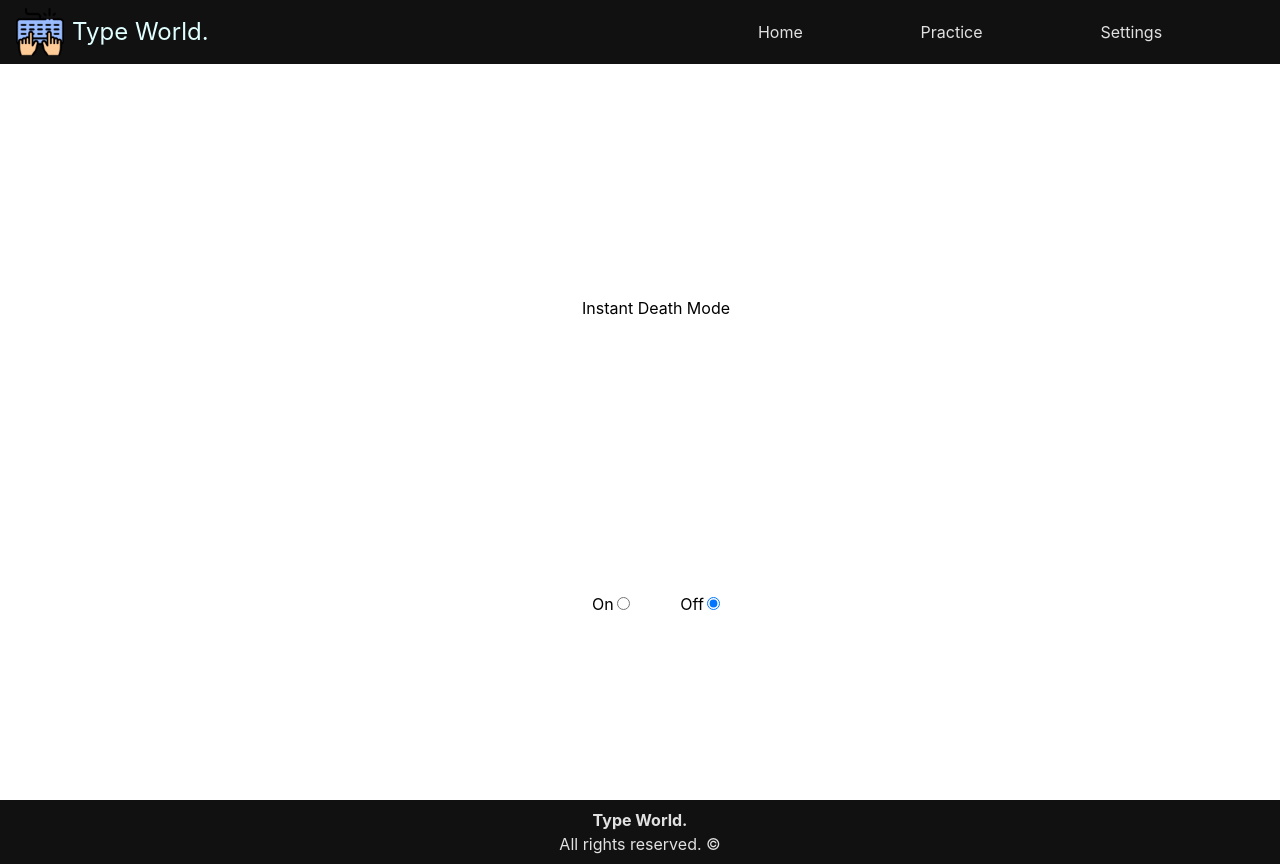
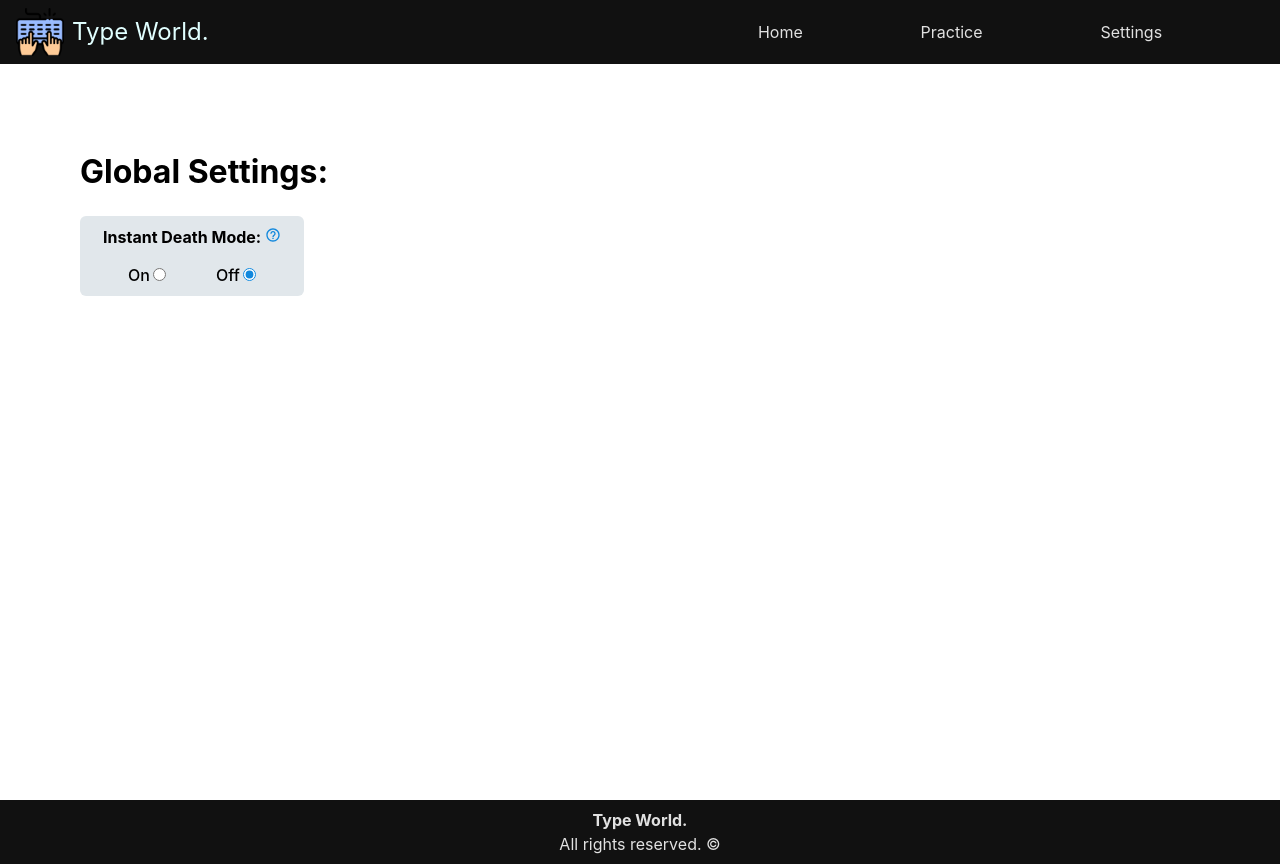
Before and after one commit to CamSteph/type-challenge01, a React (Vite) app: page /settings in a window 1280 px wide. Built offline with nearby package versions, Linux system fonts and the light colour scheme; a web font is replaced by a local one.

Commit message:
Add completion modal

```diff
--- a/src/components/LetterDisplay/index.jsx
+++ b/src/components/LetterDisplay/index.jsx
@@ -4,14 +4,15 @@ import { generateLetters } from '../../utils/generateLetters';
 
 const Container = styled.div`
   width: 100%;
-  min-height: 6em;
-  max-height: 15em;
-  padding: 20px;
-  border: 1.5px solid #ffffff;
+  /* min-height: 6em;
+  max-height: 15em; */
+  height: auto;
+  padding: 10px;
+  border: 1.5px solid #ccc;
   border-radius: 10px;
   margin: auto;
   display: grid;
-  place-items: center;
+  /* place-items: center; */
   line-height: 150%;
   `;
 
@@ -75,7 +76,7 @@ const LetterDisplay = ({
               return (
                 <Letter key={letter}>
                   {/* <span style={{backgroundColor: '#ced2d4', color: '#111'}}>{letter}</span> */}
-                  <span style={{background: 'transparent', color: '#111'}}>{letter}</span>
+                  <span style={{background: 'transparent', color: '#fff'}}>{letter}</span>
                 </Letter>
               )
             }
@@ -101,7 +102,7 @@ const LetterDisplay = ({
               return (
                 <Letter key={letter}>
                   {/* <span style={{backgroundColor: '#ced2d4', color: '#111'}}>{letter}</span> */}
-                  <span style={{background: 'transparent', color: '#111'}}>{letter}</span>
+                  <span style={{background: 'transparent', color: '#fff'}}>{letter}</span>
                 </Letter>
               )
             }
--- /dev/null
+++ b/src/components/PracticeCompleteModal/index.jsx
@@ -0,0 +1,126 @@
+import React, { useEffect } from 'react';
+import styled from 'styled-components';
+import { FaStar } from 'react-icons/fa';
+import Button from '../Button';
+import { generateLetters } from '../../utils/generateLetters';
+
+const Container = styled.div`
+  height: 100%;
+  width: 100%;
+  padding-top: 20%;
+  position: absolute;
+  z-index: 8;
+  background: #000000dd;
+  background: #000;
+  color: #ccc;
+  text-align: center;
+
+  .star-rating {
+    width: auto;
+    display: flex;
+    margin: .8em auto;
+    align-items: center;
+    justify-content: center;
+    color: #f7d200;
+    font-size: 30px;
+
+    .star {
+      margin-right: .45em;
+    }
+  }
+
+  .message {
+    margin: 1em 0;
+  }
+
+  .overall-accuracy {
+
+    strong {
+      color: #18d;
+    }
+  }
+
+  .options {
+    width: 50%;
+    display: flex;
+    align-items: center;
+    justify-content: space-evenly;
+    margin: 1.8em auto;
+  }
+`;
+
+const PracticeCompleteModal = ({
+  message,
+  overallAccuracy,
+  quitPractice,
+  setLetterPracticeState,
+  setTime,
+}) => {
+
+  const constructRatingArray = () => {
+    if (overallAccuracy % 20 === 0) {
+      return overallAccuracy / 20;
+    } else {
+      return Math.floor(parseInt((overallAccuracy / 20) + 1));
+    }
+  };
+
+  let ratingArray = new Array(constructRatingArray()).fill('');
+
+  const practiceAgain = () => {
+    setTime(3);
+    setLetterPracticeState(prev => {
+      return {
+        ...prev,
+        letters: generateLetters(prev.mode),
+        letterEntries: [],
+        correct: 0,
+        incorrect: 0,
+        continueTyping: true,
+        practiceStarted: false,
+        practiceResults: [],
+      }
+    })
+  }
+
+  return (
+    <Container>
+      <h1>Congratulations!</h1>
+      <h2 className='message'>{message}</h2>
+      <div className='star-rating'>
+        {ratingArray && ratingArray.map(rating => <FaStar key={crypto.randomUUID()} className='star'/>)}
+      </div>
+      <p className="overall-accuracy">Overall Accuracy: <strong
+      style={{color: overallAccuracy >= 80 ?
+        '#009200'
+      :
+        overallAccuracy >= 60 ?
+        '#e49c00'
+      :
+        (overallAccuracy === 0 && continueTyping) ?
+        '#ccc'
+      :
+        '#d8291d'
+      }}
+      >{overallAccuracy}%</strong></p>
+      <div className="options">
+        <Button
+          btnText='Practice Again'
+          btnInverted={true}
+          btnAction='primary'
+          btnSize='md'
+          btnOnClick={practiceAgain}
+          />
+        <Button
+          btnText='Quit Practice'
+          btnInverted={true}
+          btnAction='danger'
+          btnSize='md'
+          btnOnClick={quitPractice}
+        />
+      </div>
+    </Container>
+  );
+};
+
+export default PracticeCompleteModal;
--- a/src/components/Timer/index.jsx
+++ b/src/components/Timer/index.jsx
@@ -7,7 +7,8 @@ const Container = styled.div`
   padding: .75em;
   font-size: 4em;
   font-weight: 500;
-  border: 1px solid #000;
+  border: 1px solid #ccc;
+  color: #ccc;
   border-radius: 100%;
 `;
 
--- a/src/containers/LetterInput/index.jsx
+++ b/src/containers/LetterInput/index.jsx
@@ -10,10 +10,10 @@ const Input = styled.input`
   width: 100%;
   display: block;
   margin: auto;
-  padding: 15px;
+  padding: 12px;
   border-radius: 10px;
   color: #222;
-  font-size: 28px;
+  font-size: 24px;
   font-weight: 500;
   font-family: 'PT Mono', 'Chivo Mono', monospace;
   /* background: ${props => props.continueTyping === true ? '#fff' : '#fc7d6740'}; */
@@ -59,7 +59,6 @@ const LetterInput = ({
         let generatedLetters = letters;
 
         if(generatedLetters.join('') === currentLetter) {
-          // setTime(3);
           return {
             ...prev,
             letters: generateLetters(prev.mode),
--- a/src/pages/LetterPractice.jsx
+++ b/src/pages/LetterPractice.jsx
@@ -6,8 +6,9 @@ import LetterDisplay from '../components/LetterDisplay';
 import { FaArrowCircleRight } from 'react-icons/fa';
 import { LetterPracticeContext, LetterPracticeDispatchContext } from '../containers/LetterPracticeProvider';
 import LetterInput from '../containers/LetterInput';
-import { calculateAccuracy } from '../utils/calculateAccuracy';
+import { calculateAccuracy, calculateOverallAccuracy } from '../utils/calculateAccuracy';
 import Timer from '../components/Timer';
+import PracticeCompleteModal from '../components/PracticeCompleteModal';
 
 const Container = styled.div`
   width: 100%;
@@ -18,68 +19,23 @@ const Container = styled.div`
   background:  #fff;
   position: relative;
 
-  .circle-wrap {
-    width: 100%;
-    height: 100%;
-    position: absolute;
-    background: transparent;
-
-    .bg-circle-1 {
-      position: absolute;
-      top: 12%;
-      left: 50%;
-      transform: translateX(-8%);
-      width: 20em;
-      height: 20em;
-      border-radius: 100%;
-      background:#1188dd;
-    }
-
-    .bg-circle-2 {
-      position: absolute;
-      top: 62%;
-      right: 5%;
-      width: 14em;
-      height: 14em;
-      border-radius: 100%;
-      background: #1188dd;
-      z-index: 2;
-    }
-
-    .bg-circle-3 {
-      position: absolute;
-      top: 48%;
-      left: 10%;
-      transform: translateX(-25%);
-      width: 17em;
-      height: 17em;
-      border-radius: 100%;
-      background: #1188dd;
-      z-index: 2;
-    }
-
-  }
-
   .top-row {
-      width: 100%;
+      width: 99%;
       display: flex;
       align-items: center;
       justify-content: space-between;
       background: transparent;
+      margin-bottom: 15px;
 
       strong {
         font-size: 1.5em;
+        color: #414141;
       }
     }
 
-
   .page-title {
     text-align: left;
-    color: #111;
-  }
-
-  .quit-practice-btn {
-
+    color: #18d;
   }
 
   .mode-switch {
@@ -95,8 +51,8 @@ const Container = styled.div`
 
 const Wrapper = styled.div`
   width: 100%;
-  min-height: 74vh;
-  background: linear-gradient(160deg, #c3cfd8a6, #acdaf563);
+  min-height: 64vh;
+  background: #00000096;
   border-radius: 10px;
   padding: 40px;
   grid-column: 1 / -1;
@@ -126,7 +82,7 @@ const Wrapper = styled.div`
 
         .accuracy-title {
           margin-right: .35em;
-          /* color: #1d8dd8; */
+          color: #ccc;
         }
 
         .accuracy-val {
@@ -170,19 +126,23 @@ const LetterPractice = () => {
 
   const accuracyVal = calculateAccuracy(correct, incorrect, letters.length);
 
-  console.log(practiceResults)
-
   return (
     <Container>
       <div className='top-row'>
         <h1 className='page-title'>Typing Practice</h1>
-        <strong>{practiceResults.length} / 10</strong>
+        <strong>{practiceResults.length} / 5</strong>
       </div>
-      <div className="circle-wrap">
-        <div className="bg-circle-1"></div>
-        <div className="bg-circle-2"></div>
-        <div className="bg-circle-3"></div>
-      </div>
+      {practiceResults.length >= 5 &&
+        (
+          <PracticeCompleteModal
+            message="You've completed the practice!"
+            overallAccuracy={calculateOverallAccuracy(practiceResults)}
+            quitPractice={quitPractice}
+            setLetterPracticeState={setLetterPracticeState}
+            setTime={setTime}
+          />
+        )
+      }
       <Wrapper>
         {
           time > 0 ?
@@ -227,7 +187,7 @@ const LetterPractice = () => {
                 '#e49c00'
               :
                 (accuracyVal === 0 && continueTyping) ?
-              '#000'
+                '#ccc'
               :
                 '#d8291d'
               }}
@@ -237,7 +197,7 @@ const LetterPractice = () => {
             </span>
           </div>
           <Button
-          btnText='Quit practice'
+            btnText='Quit'
             btnInverted={false}
             btnAction='danger'
             btnSize='md'
--- a/src/pages/PracticeOptions.jsx
+++ b/src/pages/PracticeOptions.jsx
@@ -46,7 +46,7 @@ const PracticeOptions = () => {
         optionDescription="Here you'll be able to practice accuracy. This will improve your muscle memory!"
         destination='setup'
         btnText='Start practice'
-        btnAction='warning'
+        btnAction='primary'
       />
       <Option
         optionTitle='Speed test'
--- a/src/pages/Settings.jsx
+++ b/src/pages/Settings.jsx
@@ -1,12 +1,39 @@
 import React, { useState } from 'react';
 import styled from 'styled-components';
+import { MdHelpOutline } from 'react-icons/md';
 
 const Container = styled.div`
   width: 100%;
   min-height: 100vh;
   padding: 10em 3em 3em 5em;
-  display: grid;
-  place-items: center;
+  /* display: grid;
+  place-items: center; */
+
+  h1 {
+    margin-bottom: 1em;
+  }
+`;
+
+const SettingCard = styled.div`
+  width: 14em;
+  min-height: 5em;
+  padding: 9px;
+  border-radius: 6px;
+  background: #e1e7eb;
+  color: #000;
+  display: flex;
+  flex-direction: column;
+  align-items: center;
+  justify-content: space-between;
+
+  label {
+    font-weight: 500;
+  }
+
+  input {
+    accent-color: #18d;
+    cursor: pointer;
+  }
 `;
 
 const Settings = () => {
@@ -27,7 +54,10 @@ const Settings = () => {
 
   return (
     <Container>
-      Instant Death Mode
+      <h1>Global Settings:</h1>
+      <SettingCard>
+        <h4>Instant Death Mode: <MdHelpOutline title='Enter instant death mode' style={{color: '#18d'}}/></h4>
+        <div>
           <div style={{'display': 'flex', justifyContent: 'space-between', width: '8em'}}>
             <div>
               <label htmlFor="death-mode-on" style={{marginRight: '.2em'}}>On</label>
@@ -38,6 +68,8 @@ const Settings = () => {
               <input type='radio' name='off' checked={!instantDeathMode} onClick={() => toggleInstantDeathMode('off')} />
             </div>
           </div>
+        </div>
+      </SettingCard>
     </Container>
   );
 };
--- a/src/utils/calculateAccuracy.js
+++ b/src/utils/calculateAccuracy.js
@@ -4,10 +4,15 @@ export const calculateAccuracy = (
   incorrect = 0,
   amtOfLetters
 ) => {
-
   if (!correct && !incorrect) return 0;
   if (correct && !incorrect) return 100;
 
   return Number(((correct / (correct + incorrect)) * 100).toFixed(2));
+};
 
+export const calculateOverallAccuracy = (results) => {
+  const total = results.reduce((curr, prev) => curr + prev, 0);
+  const overallAccuracy = (total / results.length).toFixed(2);
+
+  return overallAccuracy;
 };
```
Lines whose indentation alone changed are shown as unchanged.
